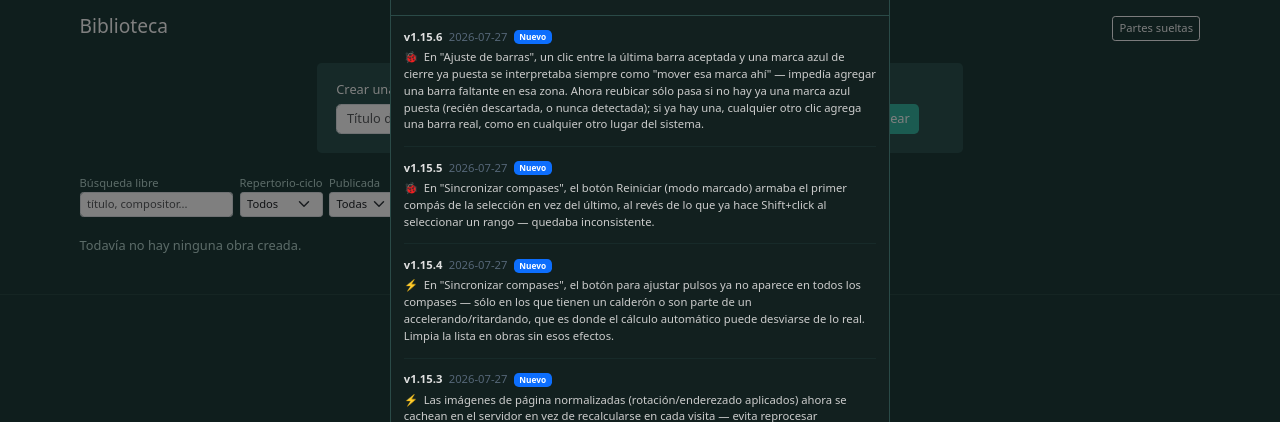
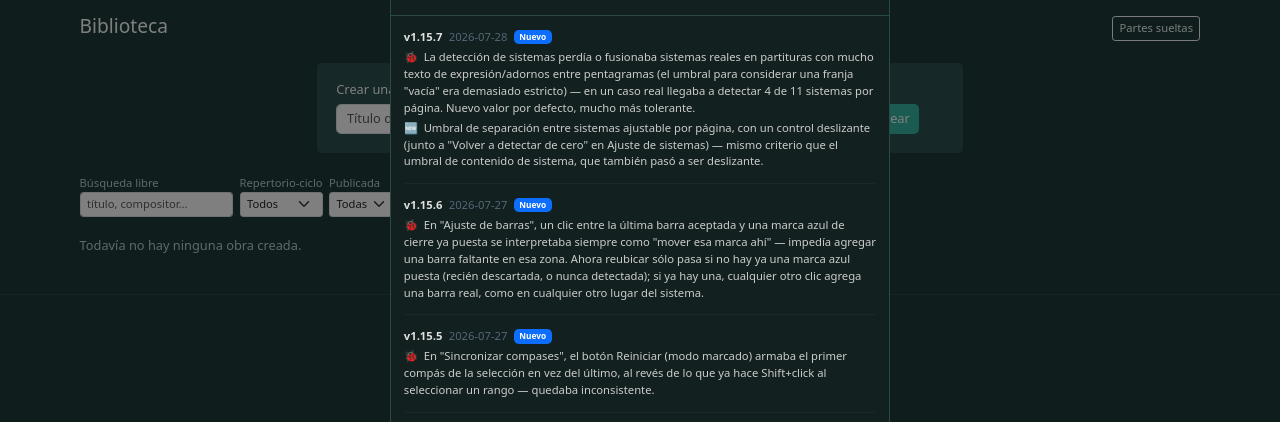
Before and after one commit to jchelquer/scoresync, a Django app: page /partituras/obras/ in a window 1280 px wide. Shown: the part 58-480 px from the top of the page. Run offline with Django 5.2, Linux system fonts and the light colour scheme; the visitor is signed in with stand-in values (Sample User, id 1); data comes from the database, SQL or seed files in the repository; data that the repository does not hold is empty.

Commit message:
V1.15.7 Umbral de separacion de sistemas ajustable + subir el default
deteccion de sistemas (vision.detectar_sistemas) descartaba o fusionaba
sistemas reales en partituras con texto de expresion/adornos densos entre
pentagramas: el umbral para contar una franja horizontal como "vacia" era
1% del pico de tinta de la pagina -- muy estricto para un hueco real pero
"sucio" (una ligadura que se cuela un poco nunca baja lo suficiente ni el
tiempo suficiente como para contar como separacion real).

Caso real diagnosticado con imagenes reales ("A Little Concert Suite"):
con 1% se detectaban 4-5 de 11-12 sistemas reales por pagina; con 5% dio
el numero exacto en las 3 paginas, sin tocar nada mas (el corte de Otsu
sobre las alturas de banda se acomoda solo una vez que no hay sistemas
fusionados gigantes empujandolo).

- Nuevo default 0.05 (antes 0.01) en detectar_sistemas.
- Pagina.umbral_separacion_sistemas: ajustable por pagina, mismo criterio
  que el umbral de contenido de sistema ya existente -- ninguno de los dos
  es universal, una pagina escaneada/fotocopiada necesita mas tolerancia
  que una generada por editor.
- Los dos umbrales (separacion de sistemas, contenido de sistema) pasan de
  input numerico a control deslizante.

Co-Authored-By: Claude Sonnet 5 <noreply@anthropic.com>

```diff
--- a/partituras/views.py
+++ b/partituras/views.py
@@ -35,9 +35,9 @@ from .services import (
     segmentos_navegables, tiempo_real_ancla,
 )
 from .vision import (
-    UMBRAL_CONTENIDO_SISTEMA_DEFAULT, UMBRAL_RELATIVO_BARRA_DOBLE, buscar_barra_en_rectangulo,
-    detectar_barras_candidatas, detectar_borde_contenido_sistema, detectar_borde_fin_sistema, detectar_margenes,
-    detectar_sistemas, encontrar_ancla,
+    UMBRAL_CONTENIDO_SISTEMA_DEFAULT, UMBRAL_RELATIVO_BARRA_DOBLE, UMBRAL_SEPARACION_SISTEMAS_DEFAULT,
+    buscar_barra_en_rectangulo, detectar_barras_candidatas, detectar_borde_contenido_sistema,
+    detectar_borde_fin_sistema, detectar_margenes, detectar_sistemas, encontrar_ancla,
 )
 
 DPI = 300
@@ -1640,7 +1640,10 @@ def _detectar_sistemas_pagina(partitura, pagina):
     # esto hacía que detectar_sistemas no encontrara NINGÚN sistema).
     normalizada, recortada, (offset_x, offset_y) = _pagina_normalizada_recortada(partitura, pagina)
     h, w = normalizada.shape[:2]
-    sistemas = detectar_sistemas(recortada)
+    umbral_separacion = pagina.umbral_separacion_sistemas
+    if umbral_separacion is None:
+        umbral_separacion = UMBRAL_SEPARACION_SISTEMAS_DEFAULT
+    sistemas = detectar_sistemas(recortada, umbral_frac=umbral_separacion)
 
     pagina.sistemas.all().delete()
     Sistema.objects.bulk_create([
@@ -1666,6 +1669,13 @@ def ajuste_sistemas(request, pk, numero):
         ya_estaba_confirmada = pagina.sistemas_confirmados  # antes de tocar nada
 
         if accion == "redetectar":
+            umbral_pct_raw = request.POST.get("umbral_separacion_pct")
+            if umbral_pct_raw:
+                try:
+                    pagina.umbral_separacion_sistemas = max(0.0005, min(0.5, float(umbral_pct_raw) / 100))
+                    pagina.save(update_fields=["umbral_separacion_sistemas"])
+                except ValueError:
+                    pass
             # Ignora lo que haya (confirmado o no) y vuelve a correr
             # detectar_sistemas de cero.
             _detectar_sistemas_pagina(partitura, pagina)
@@ -1711,11 +1721,15 @@ def ajuste_sistemas(request, pk, numero):
         _detectar_sistemas_pagina(partitura, pagina)
 
     sistemas = list(pagina.sistemas.order_by("orden").values("id", "y", "height"))
+    umbral_separacion_actual = pagina.umbral_separacion_sistemas
+    if umbral_separacion_actual is None:
+        umbral_separacion_actual = UMBRAL_SEPARACION_SISTEMAS_DEFAULT
     return render(request, "partituras/ajuste_sistemas.html", {
         "partitura": partitura,
         "pagina": pagina,
         "total": total,
         "sistemas_json": json.dumps(sistemas),
+        "umbral_separacion_pct": round(umbral_separacion_actual * 100, 2),
     })
 
 
```
Also changed, not shown: changelog.yaml (+8 -0 lines), partituras/models.py (+13 -0 lines), partituras/vision.py (+18 -2 lines), templates/partituras/ajuste_barras.html (+14 -3 lines), templates/partituras/ajuste_sistemas.html (+21 -1 lines), partituras/migrations/0039_pagina_umbral_separacion_sistemas.py (added).
